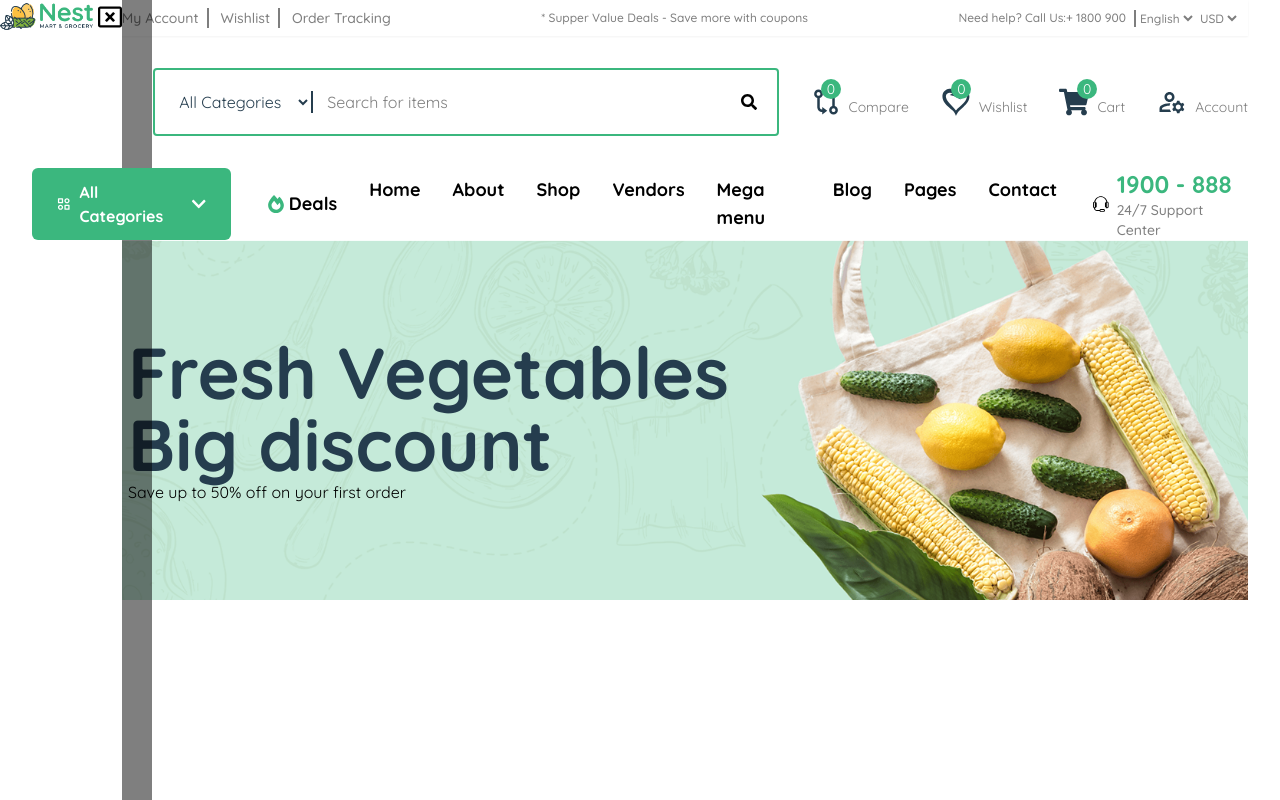
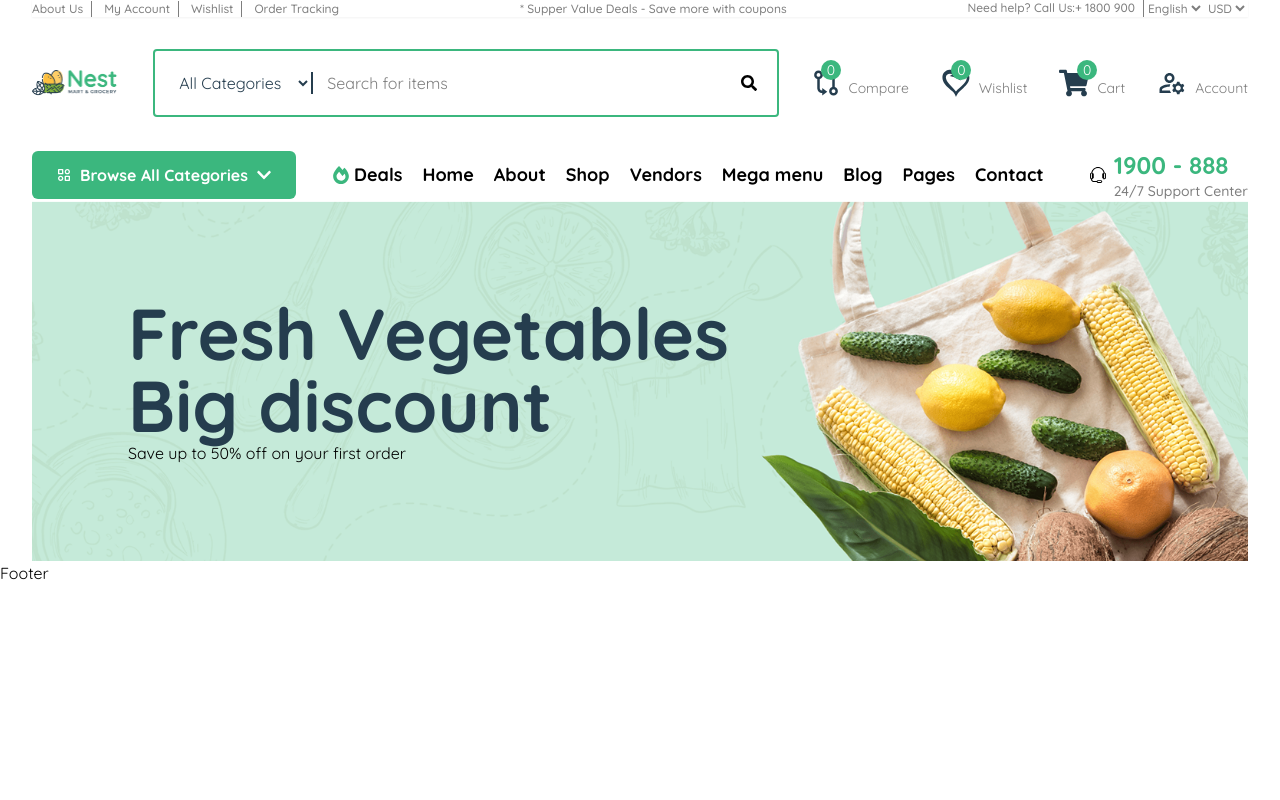
Before and after one commit to KAUSAR1701/Nest-eCommerce, a React (Vite) app: page / in a window 1280 px wide. Built offline with nearby package versions, Linux system fonts and the light colour scheme.

Commit message:
New Task

```diff
--- a/src/components/layout/Navigation.jsx
+++ b/src/components/layout/Navigation.jsx
@@ -1,5 +1,5 @@
 import React, { useState } from 'react'
-import { FaBars, FaChevronDown, FaFireAlt, FaRegWindowClose, FaSearch, FaShoppingCart } from "react-icons/fa";
+import { FaBars, FaChevronDown, FaFireAlt, FaSearch, FaShoppingCart, FaWindowClose } from "react-icons/fa";
 import { MdOutlineManageAccounts } from "react-icons/md";
 import { BiCategoryAlt, BiGitCompare } from "react-icons/bi";
 import { TfiHeadphoneAlt } from "react-icons/tfi";
@@ -10,18 +10,19 @@ import { Link } from 'react-router';
 
 const Navigation = () => {
   const [show, setShow] = useState();
+  const [sidebar, setSidebar] = useState();
   return (
     <header className='relative'>
       {/**Top Part */}
       <div className='container'>
-        <div className='md:flex p-2 shadow-xs items-center justify-between'>
+        <div className='hidden lg:flex p-0 shadow-xs items-center justify-between'>
         <div>
         <ul>
           <li className='flex gap-3 items-center'>
-            <p className='pr-2 text-secondary font-medium text-xs md:text-sm border-r-2'>About Us</p>
-            <p className='pr-2 text-secondary font-medium text-xs md:text-sm border-r-2'>My Account</p>
-            <p className='pr-2 text-secondary font-medium text-xs md:text-sm border-r-2'>Wishlist</p>
-            <p className=' text-secondary font-medium text-xs md:text-sm'>Order Tracking</p>
+            <p className='pr-2 text-secondary font-medium lg:text-xs lg:border-r-1'>About Us</p>
+            <p className='pr-2 text-secondary font-medium lg:text-xs lg:border-r-1'>My Account</p>
+            <p className='pr-2 text-secondary font-medium lg:text-xs lg:border-r-1'>Wishlist</p>
+            <p className=' text-secondary font-medium md:text-xs'>Order Tracking</p>
           </li>
         </ul>
         </div>
@@ -29,7 +30,7 @@ const Navigation = () => {
         <p className='text-secondary font-medium text-xs'>* Supper Value Deals - Save more with coupons</p>
         </div>
         <div className='flex'>
-        <p className='text-secondary font-medium text-xs border-r-2 pr-2'>Need help? Call Us:+ 1800 900</p>
+        <p className='text-secondary font-medium text-xs lg:border-r-1 pr-2'>Need help? Call Us:+ 1800 900</p>
         <select name="" id="" className='text-secondary font-medium text-xs'>
           <option value="">English </option>
         </select>
@@ -43,8 +44,8 @@ const Navigation = () => {
       {/*Header Top Part*/}
       <div className='container'>
     <div className='flex justify-between items-center py-8 gap-8'>
-      <button className='md:hidden text-2xl text-primary'>
-      <FaBars />
+      <button onClick={()=>setSidebar(true)} className='md:hidden text-2xl text-primary'>
+      <FaBars className='cursor-pointer' />
       </button>
       <Link to="/" className='w-32 lg:w-auto'>
       <img src="/Logo.png" alt="Logo" className='w-full'/>
@@ -86,15 +87,51 @@ const Navigation = () => {
         </ul>
       </div>
       {/* Mainmenu mobile view */}
-      <nav className=' h-screen bg-[rgba(0,0,0,0.5)] absolute top-0 left-0'>
-        <div className="w-4/5 h-full bg-white">
-          <div className='flex justify-between items-center'>
+      <nav className={`w-full h-screen bg-[rgba(0,0,0,0.5)] absolute top-0 left-0 transition-all ${ sidebar ? "-translate-x-0" : "-translate-x-full"} `}>
+        <div className="w-[95%] h-full bg-white overflow-y-auto">
+          <div className='flex justify-between items-center border-b border-[#ececec] pb-4 mb-4 px-4'>
           <Link to="/" className='w-32'>
           <img src="/Logo.png" alt="Logo"/>
           </Link>
-          <button className='text-2xl'>
-          <FaRegWindowClose />
+          <button onClick={()=>setSidebar(false)} className='text-2xl text-brand cursor-pointer'>
+          <FaWindowClose />
           </button>
+          </div>
+          <div className='px-4 flex flex-col gap-4'>
+          <div className='border-2 border-brand p-2 lg:p-5 rounded w-full flex items-center'>
+         <input type="text" placeholder='Search for items' className='px-3.5 w-full lg:w-2/3 outline-0'/>
+         <FaSearch className='ml-auto'/>
+          </div>
+          <ul className=' font-bold trxt-primary text-base'>
+            <li className='w-full'>
+              <Link to="/"className='block border-b border-[#ececec] py-2 hover:text-brand transition'>Home </Link>
+            </li>
+            <li className='w-full'>
+              <Link to="/"className='block border-b border-[#ececec] py-2 hover:text-brand transition'>About</Link>
+            </li>
+            <li className='w-full'>
+              <Link to="/"className='block border-b border-[#ececec] py-2 hover:text-brand transition'>Shop </Link>
+            </li>
+            <li className='w-full'>
+              <Link to="/"className='block border-b border-[#ececec] py-2 hover:text-brand transition'>Vendors </Link>
+            </li>
+            <li className='w-full'>
+              <Link to="/"className='block border-b border-[#ececec] py-2 hover:text-brand transition'>Mega menu </Link>
+            </li>
+            <li className='w-full'>
+              <Link to="/"className='block border-b border-[#ececec] py-2 hover:text-brand transition'>Blog </Link>
+            </li>
+            <li className='w-full'>
+              <Link to="/"className='block border-b border-[#ececec] py-2 hover:text-brand transition'>Pages </Link>
+            </li>
+          </ul>
+          <Link to="tell:1900 - 888" className='ml-auto flex items-center gap-2'>
+          <TfiHeadphoneAlt/>
+          <div>
+            <p className='text-2xl text-brand font-bold'>1900 - 888</p>
+            <p className='text-sm text-secondary font-medium'>24/7 Support Center</p>
+          </div>
+          </Link>
           </div>
         </div>
       </nav>
@@ -104,8 +141,8 @@ const Navigation = () => {
       <nav className='hidden md:block'>
         <div className='container flex items-center gap-9'>
           <div className='relative'>
-            <h3 onClick={()=> setShow (!show)} className='px-6 py-3 bg-brand rounded-md text-white font-bold flex items-center gap-2 cursor-pointer'>
-            <BiCategoryAlt /> All Categories <FaChevronDown /></h3>
+            <h3 onClick={()=> setShow (!show)} className='px-3 py-2 xl:px-6 xl:py-3 bg-brand rounded-md text-white text-xs xl:text-base font-bold flex items-center gap-2 cursor-pointer'>
+            <BiCategoryAlt />Browse All Categories <FaChevronDown /></h3>
 
             {show &&(
 
@@ -154,10 +191,10 @@ const Navigation = () => {
             )}
 
           </div>
-          <ul className='flex gap-8 font-bold trxt-primary text-lg'>
+          <ul className='flex gap-2 lg:gap-5 font-bold trxt-primary text-sm xl:text-lg'>
             <li className='flex gap-1 items-center'>
-            <FaFireAlt className='text-brand'/>
-              <Link to="/"className='hover:text-brand transition'>Deals</Link>
+            <FaFireAlt className='text-brand hidden xl:block'/>
+              <Link to="/"className='hover:text-brand transition hidden xl:block'>Deals</Link>
             </li>
             <li>
               <Link to="/"className='hover:text-brand transition'>Home </Link>
@@ -187,8 +224,8 @@ const Navigation = () => {
           <Link to="tell:1900 - 888" className='ml-auto flex items-center gap-2'>
           <TfiHeadphoneAlt/>
           <div>
-            <p className='text-2xl text-brand font-bold'>1900 - 888</p>
-            <p className='text-sm text-secondary font-medium'>24/7 Support Center</p>
+            <p className='text-sm xl:text-2xl text-brand font-bold'>1900 - 888</p>
+            <p className='text-xs xl:text-sm text-secondary font-medium'>24/7 Support Center</p>
           </div>
           </Link>
         </div>
```
